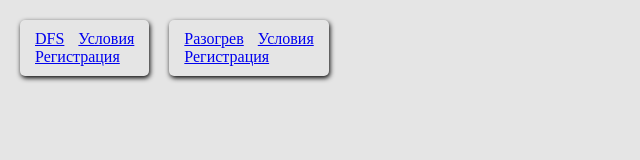
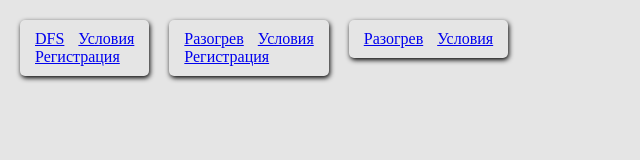
Before and after one commit to Yar-R/contest, a plain HTML site: page index.html in a window 1280 px wide. Shown: the whole page, without its empty margins (0-640 px from the left). Drawn offline with Linux system fonts and the light colour scheme.

Commit message:
Update index.html

```diff
--- a/index.html
+++ b/index.html
@@ -13,4 +13,8 @@
     <a href="/statements/02.pdf">Условия</a><br>
     <a href="/cgi-bin/new-register?contest_id=000004">Регистрация</a>
 </div>
+<div class="element">
+    <a href="/cgi-bin/new-client?contest_id=000005">Разогрев</a>
+    <a href="/statements/05.pdf">Условия</a><br>
+</div>
 </body>
```
